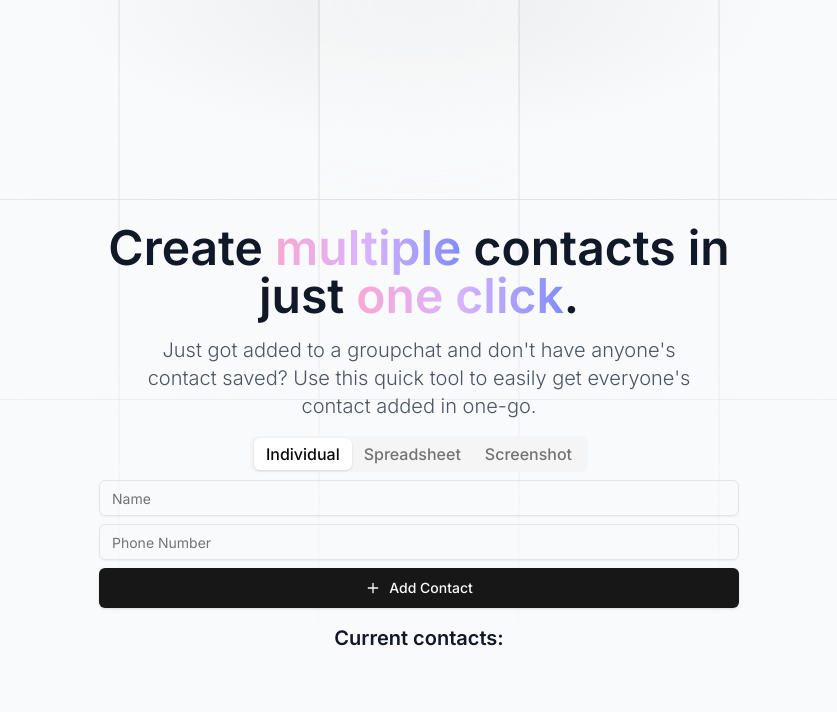
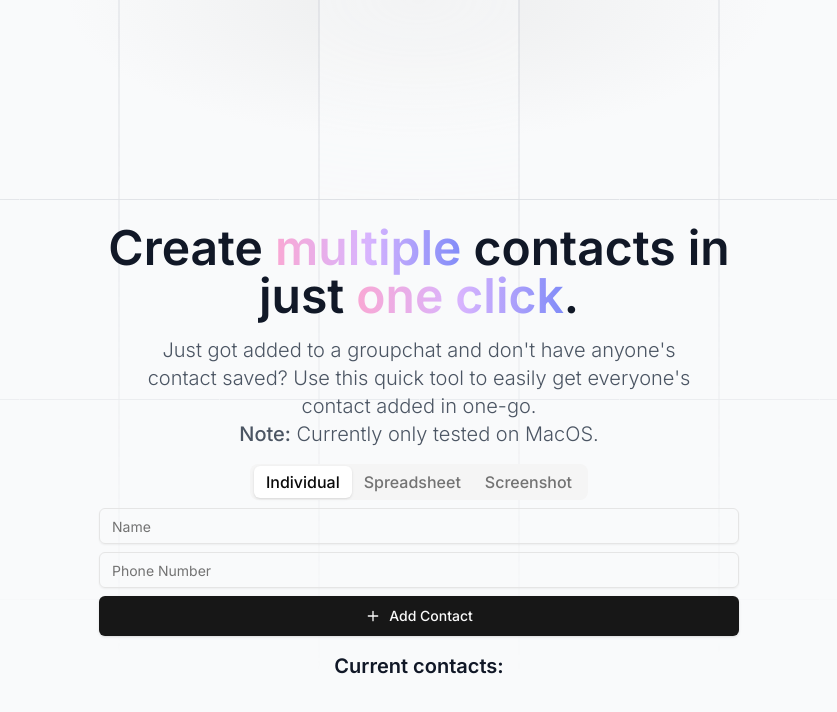
Before and after one commit to minor/contact-sync, a Next.js app: page / in a window 1280 px wide. Shown: the top 712 px of the page, without its empty margins (221-1058 px from the left). Built offline with nearby package versions, Linux system fonts and the light colour scheme.

Commit message:
chore: add readme + macos update

```diff
--- a/app/page.tsx
+++ b/app/page.tsx
@@ -336,6 +336,9 @@ END:VCARD
                 Just got added to a groupchat and don&apos;t have anyone&apos;s
                 contact saved? Use this quick tool to easily get everyone&apos;s
                 contact added in one-go.
+                <br />
+                <span className="font-medium">Note:</span> Currently only tested
+                on MacOS.
               </p>
             </div>
             <div className="mt-4 mb-8 mx-8 text-center max-w-2xl">
```
Also changed, not shown: 1 other file (tests, documents, lock files or other folders).
